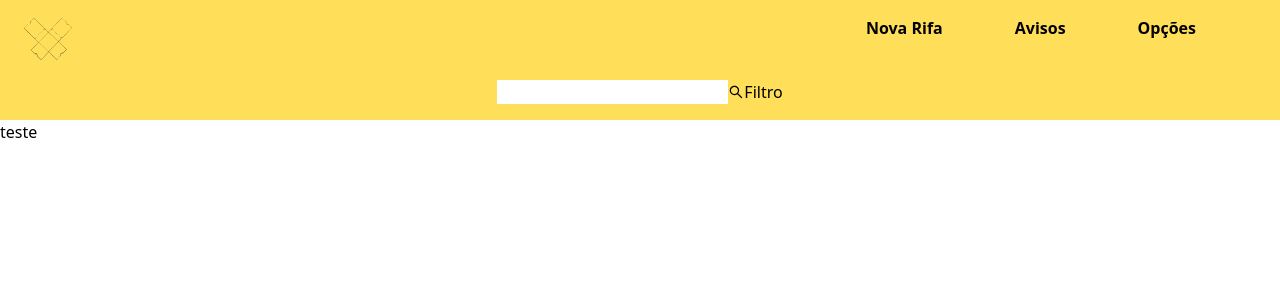
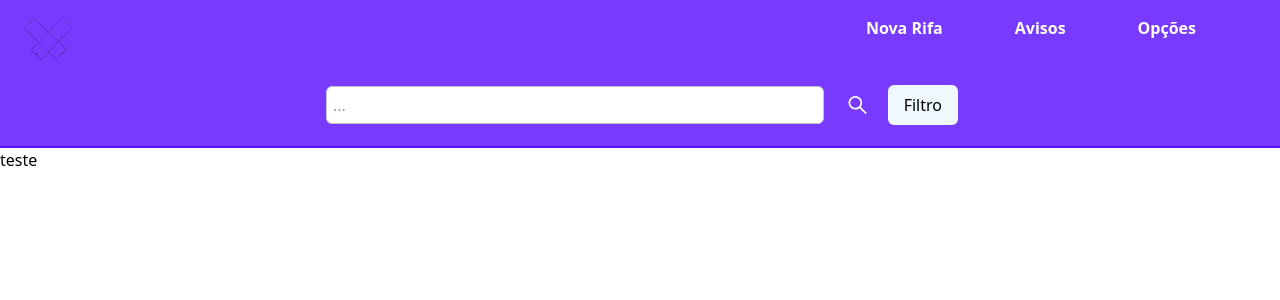
Before and after one commit to pedro256/rifaz-frontend, a Next.js app: page /home in a window 1280 px wide. Shown: the top 300 px of the page. Built offline with nearby package versions, Linux system fonts and the light colour scheme.

Commit message:
fix: header searcher

```diff
--- a/src/components/headers/main-header/index.module.css
+++ b/src/components/headers/main-header/index.module.css
@@ -1,7 +1,8 @@
 .navbarBg{
-    background-color: #FFDE59;
+    background-color: #793AFF;
+    border-bottom: 2px solid #5b0fff;
 }
 .sideNavBar{
     @apply md:hidden absolute w-full h-full ;
-    background-color: #FFDE59;
+    background-color: #793AFF;
 }
--- a/src/components/headers/main-header/index.tsx
+++ b/src/components/headers/main-header/index.tsx
@@ -2,6 +2,7 @@ import style from './index.module.css'
 import { AiOutlineMenu, AiOutlineClose,AiOutlineSearch } from 'react-icons/ai'
 import { useState } from 'react'
 import { Input } from '@/components/input'
+import { Button } from '@/components/button'
 
 interface IItemNav {
     title: string,
@@ -10,7 +11,12 @@ interface IItemNav {
     subNavItem?: Array<IItemNav>
 }
 
-export function MainHeader() {
+interface IProps{
+    search:any
+    setSearch:any
+}
+
+export function MainHeader(props:IProps) {
 
     const [isOpenMenu, setIsOpenMenu] = useState<boolean>(false)
     const [selectHeader,setSelectedHeader] = useState<string>("");
@@ -69,7 +75,7 @@ export function MainHeader() {
                             navItem.map(x => (
                                 <li key={x.title} className='font-semibold px-5 group'>
                                     <div>
-                                        <a href={x.url}>{x.title}</a>
+                                        <a className='text-white' href={x.url}>{x.title}</a>
                                         {
                                             x.subNav ? (
                                                 <div className='absolute top-15 hidden group-hover:block hover:block'>
@@ -99,17 +105,17 @@ export function MainHeader() {
 
             </div>
             <div className='flex justify-center'>
-                <div className='py-4 flex items-center'>
-                    <input type="text" />
-                    <AiOutlineSearch></AiOutlineSearch>
-                    <button>Filtro</button>
+                <div className='py-4 flex items-center md:w-1/2'>
+                    <Input value={props.search} setValue={props.setSearch}/>
+                    <AiOutlineSearch size={30} className="text-white mx-4"></AiOutlineSearch>
+                    <Button value="Filtro"/>
                 </div>
             </div>
             <div className={`${style.sideNavBar} duration-500 ${isOpenMenu ? "left-0" : "left-[-100%]"}`}>
                 <ul>
                     {
                         navItem.map(x => (
-                            <li key={x.title} className='font-semibold px-5 py-6'>
+                            <li key={x.title} className='font-semibold text-white px-5 py-6'>
                                 <div>
                                     {
                                         (!x.subNav)?
```
